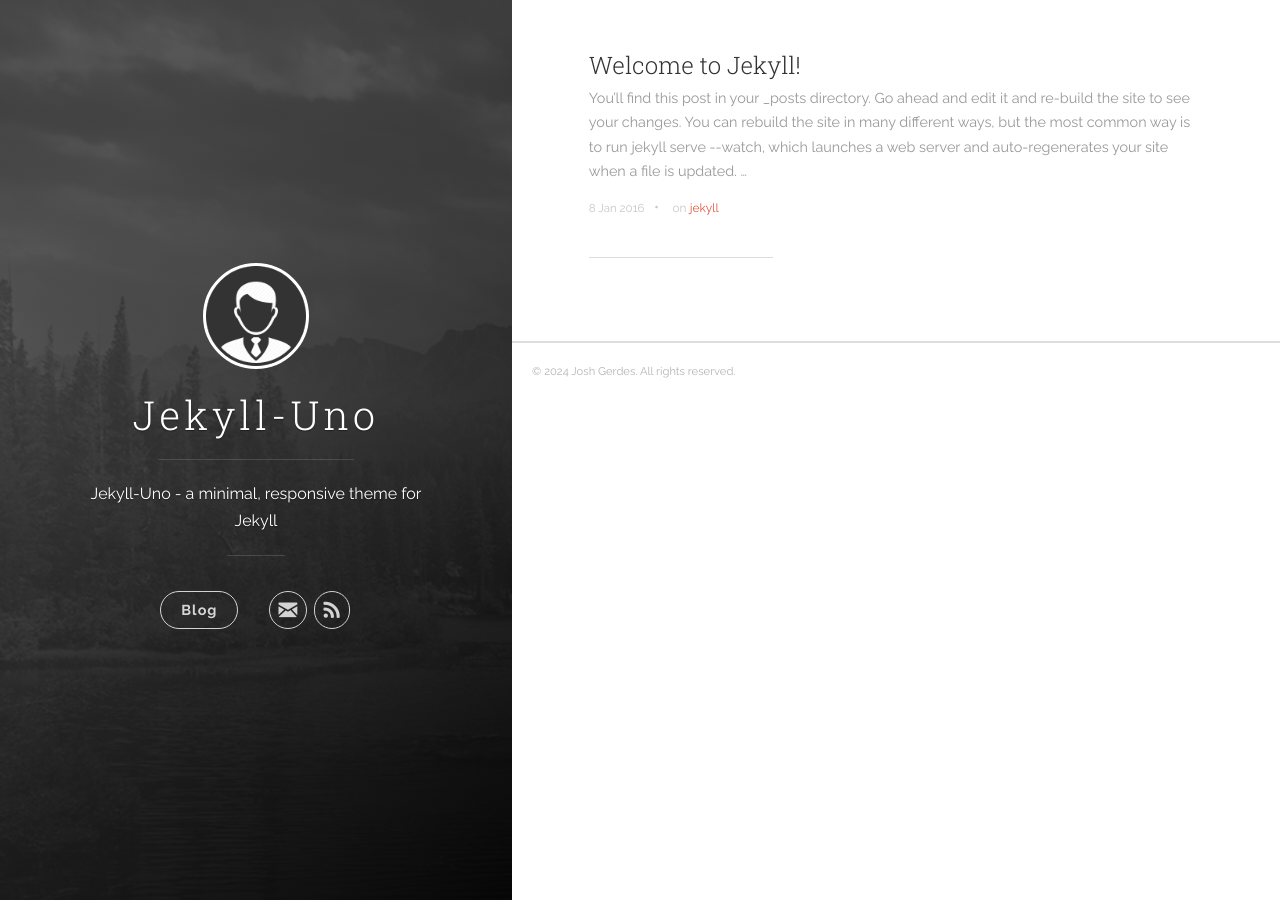
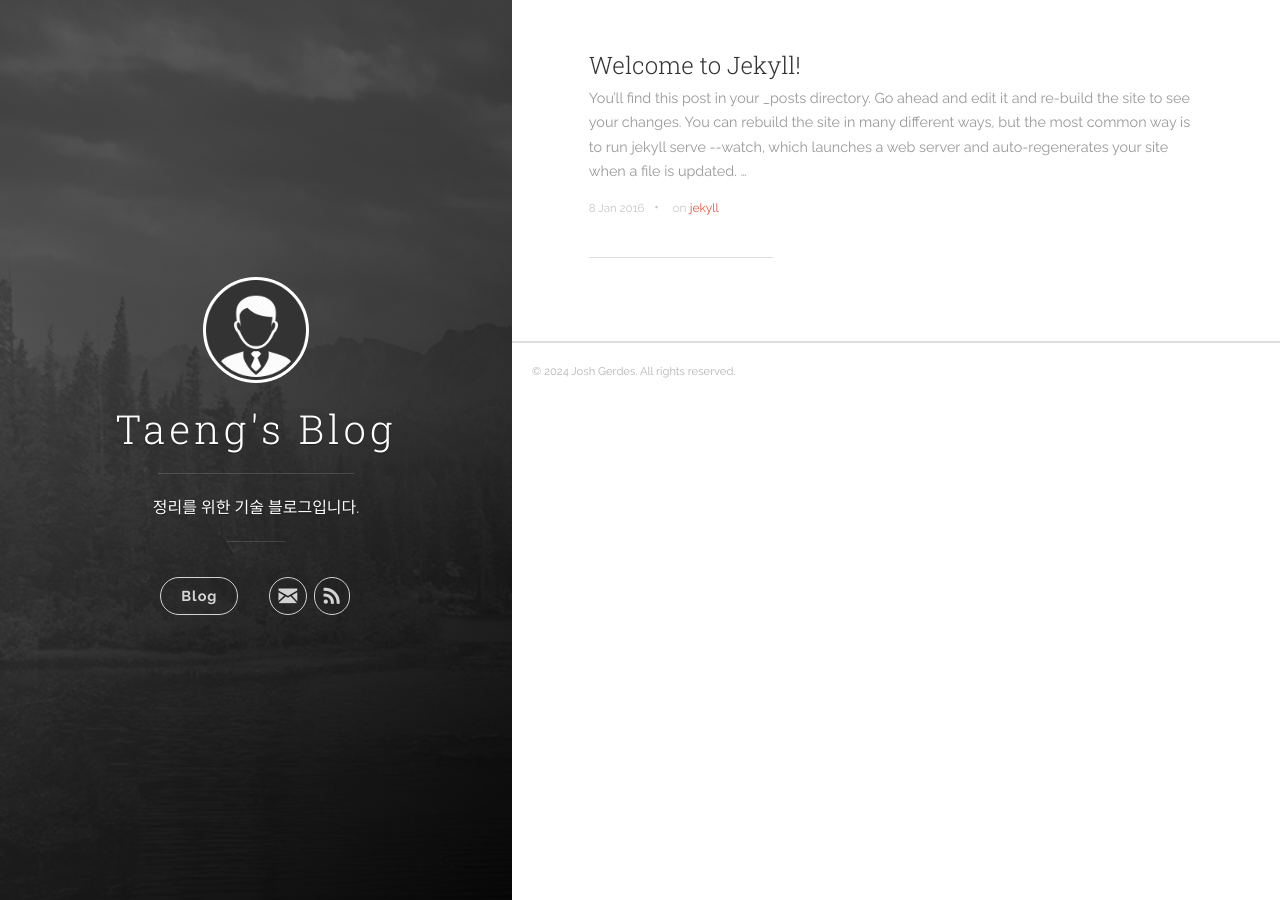
Before and after one commit to YTW0415/YTW0415.github.io, a Jekyll site: the page built from index.html, in a window 1280 px wide. Built offline with Jekyll 4.4.1, drawn with Linux system fonts in a browser that asks for light colours; the list of posts is cut into pages by our own code.

Commit message:
Update _config.yml

```diff
--- a/_config.yml
+++ b/_config.yml
@@ -1,6 +1,6 @@
 # Site settings
-title: Jekyll-Uno
-description: 'Jekyll-Uno - a minimal, responsive theme for Jekyll'
+title: Taeng's Blog
+description: '정리를 위한 기술 블로그입니다.'
 url: 'http://ytw0415.github.io/'
 baseurl: ''
 # google_analytics: 'UA-XXXXXX-X'
```
